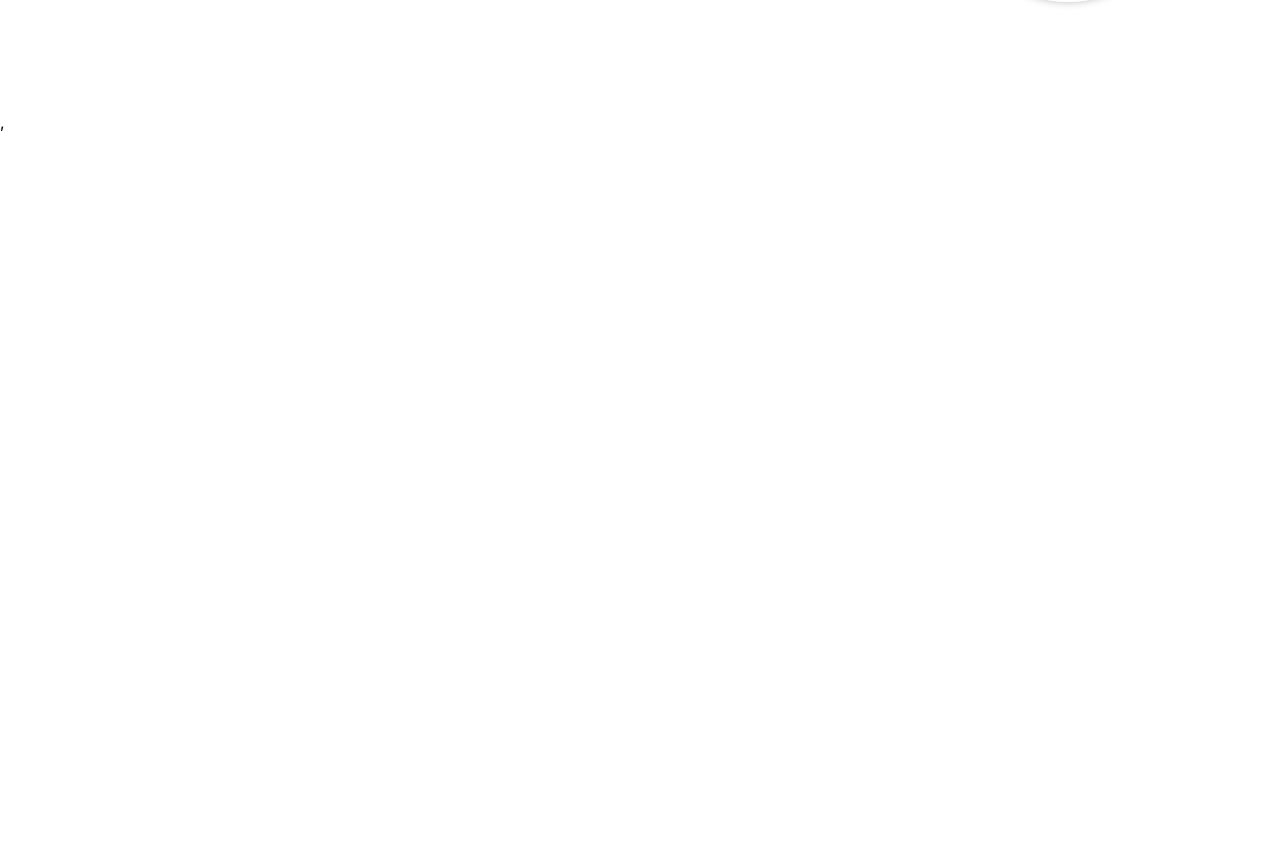
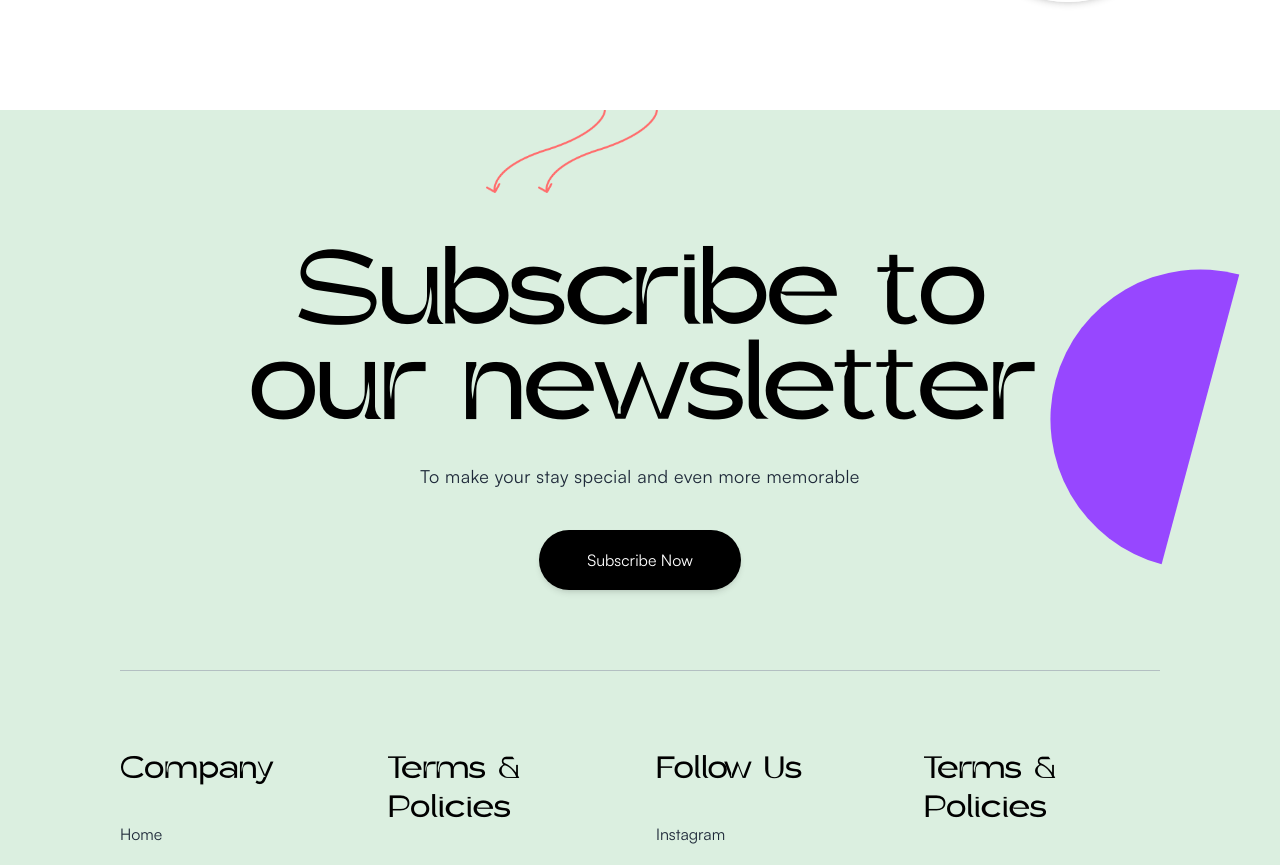
Before and after one commit to Badsha-Nishan/elementum-app, a React (Vite) app: page / in a window 1280 px wide. Shown: the part 5262-6127 px from the top of the page. Before the commit the page ends 5396 px from the top, so only its background shows below. Built offline with nearby package versions, Linux system fonts and the light colour scheme.

Commit message:
final implement

```diff
--- a/src/App.jsx
+++ b/src/App.jsx
@@ -3,6 +3,7 @@
 import AboutSection from "./components/About/About";
 import OffersSection from "./components/OfferSection/OffersSection";
 import TestimonialsSection from "./components/TestimonialsSection/TestimonialsSection";
+import SubscribeSection from "./components/SubscribeSection/SubscribeSection";
 
 function App() {
   return (
@@ -12,6 +13,7 @@
         <AboutSection />
         <OffersSection />
         <TestimonialsSection />
+        <SubscribeSection />
       </section>
     </>
   );
--- a/src/components/About/About.jsx
+++ b/src/components/About/About.jsx
@@ -2,7 +2,7 @@
 
 const AboutSection = () => {
   return (
-    <section className="relative w-full max-w-[1920px] mx-auto py-24 px-[160px] overflow-hidden">
+    <section className="relative w-full max-w-[1920px] mx-auto py-24 px-5 lg:px-[160px] overflow-hidden">
       <div className="relative flex flex-col lg:flex-row items-center gap-3 justify-between mb-48">
         <div className="max-w-[800px]">
           <h2 className="font-gerbil text-3xl md:text-4xl lg:text-[56px] leading-tight mb-8">
--- /dev/null
+++ b/src/components/Footer/FooterSection.jsx
@@ -0,0 +1,96 @@
+// src/components/FooterSection.jsx
+import React from "react";
+
+export default function FooterSection() {
+  const footerLinks = {
+    company: ["Home", "Studio", "Service", "Blog"],
+    terms: ["Privacy Policy", "Terms & Conditions", "Explore", "Accesibility"],
+    follow: ["Instagram", "LinkedIn", "Youtube", "Twitter"],
+  };
+
+  return (
+    <footer className="w-full max-w-[1920px] mx-auto bg-[#DBEFE0] px-5 lg:px-[120px] pb-[40px]">
+      {/* Clean thin horizontal rule separating subscribe from footer content */}
+      <div className="w-full border-t border-gray-400/60 mb-[80px]" />
+
+      {/* 4-Column Grid Structure */}
+      <div className="grid grid-cols-1 sm:grid-cols-2 lg:grid-cols-4 gap-x-8 gap-y-10 mb-16 md:mb-[120px]">
+        {/* Column 1: Company */}
+        <div>
+          <h4 className="font-gerbil text-[26px] text-black mb-8">Company</h4>
+          <ul className="space-y-4">
+            {footerLinks.company.map((link) => (
+              <li key={link}>
+                <a
+                  href={`#${link.toLowerCase()}`}
+                  className="font-satoshi text-[16px] text-gray-800 hover:text-black transition-colors"
+                >
+                  {link}
+                </a>
+              </li>
+            ))}
+          </ul>
+        </div>
+
+        {/* Column 2: Terms & Policies */}
+        <div>
+          <h4 className="font-gerbil text-[26px] text-black mb-8">
+            Terms & Policies
+          </h4>
+          <ul className="space-y-4">
+            {footerLinks.terms.map((link) => (
+              <li key={link}>
+                <a
+                  href={`#${link.toLowerCase().replace(/[^a-z]/g, "")}`}
+                  className="font-satoshi text-[16px] text-gray-800 hover:text-black transition-colors"
+                >
+                  {link}
+                </a>
+              </li>
+            ))}
+          </ul>
+        </div>
+
+        {/* Column 3: Follow Us */}
+        <div>
+          <h4 className="font-gerbil text-[26px] text-black mb-8">Follow Us</h4>
+          <ul className="space-y-4">
+            {footerLinks.follow.map((link) => (
+              <li key={link}>
+                <a
+                  href={`#${link.toLowerCase()}`}
+                  className="font-satoshi text-[16px] text-gray-800 hover:text-black transition-colors"
+                >
+                  {link}
+                </a>
+              </li>
+            ))}
+          </ul>
+        </div>
+
+        {/* Column 4: Location & Contact Info */}
+        <div>
+          {/* Note: In the image image_46bd04.png, the 4th heading repeats the header title text "Terms & Policies" */}
+          <h4 className="font-gerbil text-[26px] text-black mb-8">
+            Terms & Policies
+          </h4>
+          <div className="font-satoshi text-[16px] text-gray-800 space-y-6 leading-relaxed">
+            <p>
+              1498w Fluton ste, STE <br />
+              2D Chicgo, IL 63867.
+            </p>
+            <p className="hover:text-black cursor-pointer">(123) 456789000</p>
+            <p className="hover:text-black cursor-pointer underline decoration-1 underline-offset-4">
+              info@elementum.com
+            </p>
+          </div>
+        </div>
+      </div>
+
+      {/* Copyright Line */}
+      <div className="w-full text-center font-satoshi text-[14px] text-gray-700 tracking-wide">
+        ©2023 Elementum. All rights reserved
+      </div>
+    </footer>
+  );
+}
--- a/src/components/Navbar/Navbar.jsx
+++ b/src/components/Navbar/Navbar.jsx
@@ -48,7 +48,7 @@
 
       {/* Mobile menu */}
       {open && (
-        <div className="absolute top-20 left-0 w-full bg-white shadow-md flex flex-col items-center py-6 gap-6 md:hidden">
+        <div className="absolute top-20 left-0 w-full bg-white z-50 shadow-md flex flex-col items-center py-6 gap-6 md:hidden">
           {menuItems.map((item) => (
             <NavLink
               key={item.path}
--- /dev/null
+++ b/src/components/SubscribeSection/SubscribeSection.jsx
@@ -0,0 +1,37 @@
+export default function SubscribeSection() {
+  return (
+    <section className="relative w-full max-w-[1920px] mx-auto bg-[#DBEFE0] px-5 lg:px-[120px] pt-[140px] pb-[80px] overflow-hidden flex flex-col items-center text-center">
+      {/* Arrow top */}
+      <img
+        src="/images/Vector111.png"
+        alt="Decorative arrows"
+        className="absolute top-0 left-[38%] w-[120px] object-contain pointer-events-none z-0"
+      />
+      <img
+        src="/images/Vector222.png"
+        alt="Decorative arrows"
+        className="absolute top-0 left-[42%] w-[120px] object-contain pointer-events-none z-0"
+      />
+
+      {/*  shape */}
+      <div className="absolute right-[6%] top-[25%] w-[150px] h-[300px] bg-[#9747FF] rounded-l-full transform rotate-[15deg] pointer-events-none z-0" />
+
+      {/* CONTENT */}
+      <div className="relative z-10 max-w-[900px] flex flex-col items-center">
+        <h2 className="font-gerbil text-4xl sm:text-6xl lg:text-[90px] leading-[1.05] text-black tracking-tight mb-6">
+          Subscribe to <br />
+          our newsletter
+        </h2>
+
+        <p className="font-satoshi text-[18px] text-gray-800 font-normal mb-10 tracking-wide">
+          To make your stay special and even more memorable
+        </p>
+
+        {/* Subscribe Action Button */}
+        <button className="bg-black text-white cursor-pointer font-satoshi font-bold text-[16px] px-[48px] py-[18px] rounded-full hover:bg-gray-700 transition-colors duration-300 shadow-md">
+          Subscribe Now
+        </button>
+      </div>
+    </section>
+  );
+}
--- a/src/components/TestimonialsSection/TestimonialsSection.jsx
+++ b/src/components/TestimonialsSection/TestimonialsSection.jsx
@@ -54,7 +54,7 @@
   ];
 
   return (
-    <section className="relative w-full max-w-[1920px] mx-auto bg-white px-[120px] py-[100px] min-h-[900px] overflow-hidden flex flex-col items-center">
+    <section className="relative w-full max-w-[1920px] mx-auto bg-white px-5 lg:px-[120px] py-[100px] min-h-[900px] overflow-hidden flex flex-col items-center">
       {/*  CUSTOMER AVATARS  */}
       {avatars.map((avatar) => (
         <div
@@ -81,7 +81,7 @@
         </h2>
 
         {/* Testimonial Card */}
-        <div className="relative bg-[#F4F9F6] rounded-[40px] px-[80px] py-[60px] w-full shadow-sm">
+        <div className="relative bg-[#F4F9F6] rounded-[40px] lg:px-[80px] py-[60px] w-full shadow-sm">
           <div className="absolute top-8 left-10 text-[#CBDED5] text-[100px] font-serif leading-none select-none pointer-events-none">
             “
           </div>
--- a/src/layout/MainLayout.jsx
+++ b/src/layout/MainLayout.jsx
@@ -1,12 +1,14 @@
 import React from 'react';
 import Navbar from '../components/Navbar/Navbar';
 import { Outlet } from 'react-router';
+import FooterSection from '../components/Footer/FooterSection';
 
 const MainLayout = () => {
     return (
         <div>
             <Navbar />
             <Outlet />
+            <FooterSection />
         </div>
     );
 };
```
Also changed, not shown: src/components/OfferSection/OffersSection.jsx (+3 -7 lines), public/images/Vector111.png (added), public/images/Vector222.png (added).
